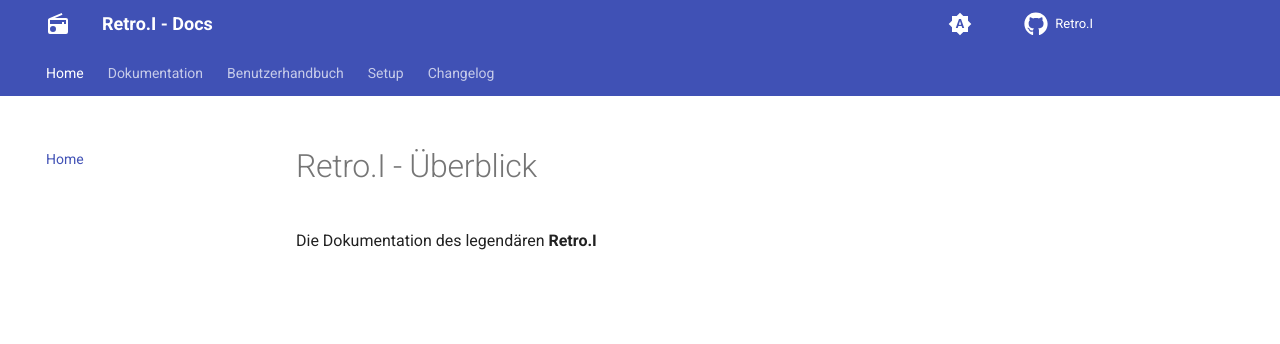
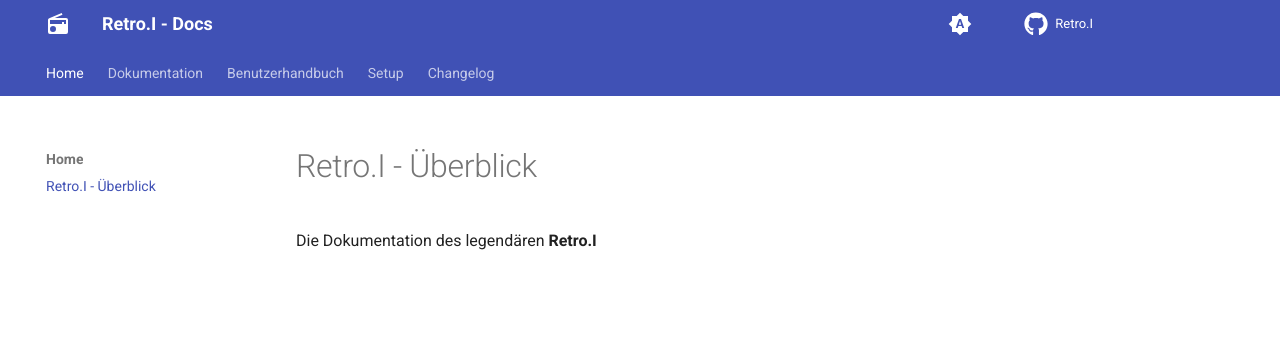
Before and after one commit to Retro-I/docs, an MkDocs documentation site: the page built from docs/homeindex.md, in a window 1280 px wide. Shown: the top 344 px of the page. Built offline with MkDocs 1.6.1 and Material for MkDocs 9.7.7, drawn with Linux system fonts in a browser that asks for light colours; comment, search, counter and statistics services are not loaded.

```diff
--- a/mkdocs.yml
+++ b/mkdocs.yml
@@ -7,7 +7,8 @@ repo_name: Retro.I
 copyright: Made with &#10084; and <b><a href="https://squidfunk.github.io/mkdocs-material/">Material for MkDocs</a></b> by <b><a href="https://github.com/DomeRepo">@DomeRepo</a></b> and <b><a href="https://github.com/felixholfelder">@felixholfelder</a></b>
 
 nav:
-  - Home: homeindex.md
+  - Home:
+      - homeindex.md
   - Dokumentation:
       - documentation/index.md
       # - Unterseite 1: documentation/seite1.md
```
